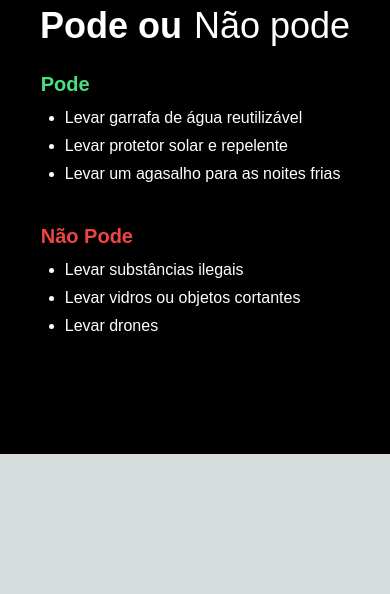
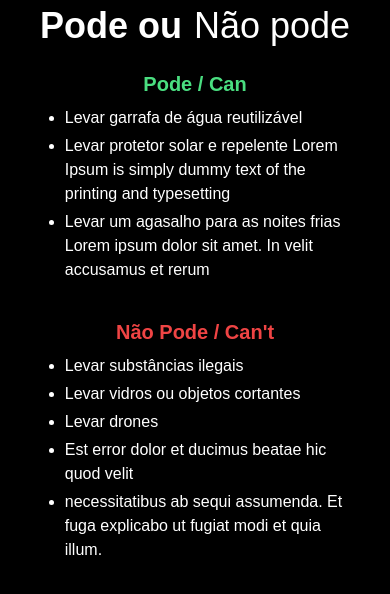
Before and after one commit to nrtsoftware/NEXT-TS---event---saas, a Next.js app: page / in a window 390 px wide. Shown: the part 4013-4607 px from the top of the page. Before the commit the page ends 4467 px from the top, so only its background shows below. Built offline with nearby package versions, Linux system fonts and the light colour scheme; no server answers.

Commit message:
Mobile fixing, canCan't improving

```diff
--- a/src/components/CanOrCantList.tsx
+++ b/src/components/CanOrCantList.tsx
@@ -1,13 +1,24 @@
 import React from 'react';
 
 const CanOrCantList: React.FC = () => {
-  const podeItems: string[] = ['Levar garrafa de água reutilizável', 'Levar protetor solar e repelente', 'Levar um agasalho para as noites frias'];
-  const naoPodeItems: string[] = ['Levar substâncias ilegais', 'Levar vidros ou objetos cortantes', 'Levar drones'];
+  const podeItems: string[] = [
+    'Levar garrafa de água reutilizável',
+    'Levar protetor solar e repelente Lorem Ipsum is simply dummy text of the printing and typesetting',
+    'Levar um agasalho para as noites frias Lorem ipsum dolor sit amet. In velit accusamus et rerum',
+  ];
+  const naoPodeItems: string[] = [
+    'Levar substâncias ilegais',
+    'Levar vidros ou objetos cortantes',
+    'Levar drones',
+    'Est error dolor et ducimus beatae hic quod velit',
+    'necessitatibus ab sequi assumenda. Et fuga explicabo ut fugiat modi et quia illum.'
+  ];
 
   return (
-    <div className="flex flex-col md:flex-row">
-      <div className="w-full md:w-1/2 p-4 rounded-md shadow-md">
-        <h2 className="text-xl font-bold mb-2 text-green-400">Pode</h2>
+    <div className="flex justify-center mb-12 lg:mb-0">
+      <div className="flex flex-col md:flex-row  ">
+        <div className="w-full md:w-1/2 p-4 rounded-md shadow-md ">
+          <h2 className="text-xl font-bold mb-2 text-green-400 md:text-left text-center">Pode / Can</h2>
           <ul className="list-disc pl-6">
             {podeItems.map((item: string, index: number) => (
               <li className="text-white mb-1" key={index}>
@@ -17,7 +28,7 @@ const CanOrCantList: React.FC = () => {
           </ul>
         </div>
         <div className="w-full md:w-1/2 p-4 rounded-md shadow-md">
-        <h2 className="text-xl font-bold mb-2 text-red-500">Não Pode</h2>
+          <h2 className="text-xl font-bold mb-2 md:text-left text-center text-red-500">Não Pode / Can't</h2>
           <ul className="list-disc pl-6">
             {naoPodeItems.map((item: string, index: number) => (
               <li className="text-white mb-1" key={index}>
@@ -27,6 +38,7 @@ const CanOrCantList: React.FC = () => {
           </ul>
         </div>
       </div>
+    </div>
   );
 };
 
--- a/src/components/Title.tsx
+++ b/src/components/Title.tsx
@@ -1,12 +1,13 @@
 
 const Title = (props: any) => {
     const pattern = /\[(.*?)\]/;
+    //console.log(props); //tentando descobrir o tipo pra acabar com a porquice do any
 
     const matches = props.title.match(pattern);
     const parts = props.title.split(pattern);
     const firstText = parts[0].trim();
     const secondText = matches ? matches[1] : '';
-    // console.log(secondText, 'second text')
+    //console.log(secondText, 'second text')
     //const firstText = matches ? matches[0] : '';
     let JSX =
         <div className="flex justify-center text-4xl font-bold flex-wrap">
```
Lines whose indentation alone changed are shown as unchanged.
